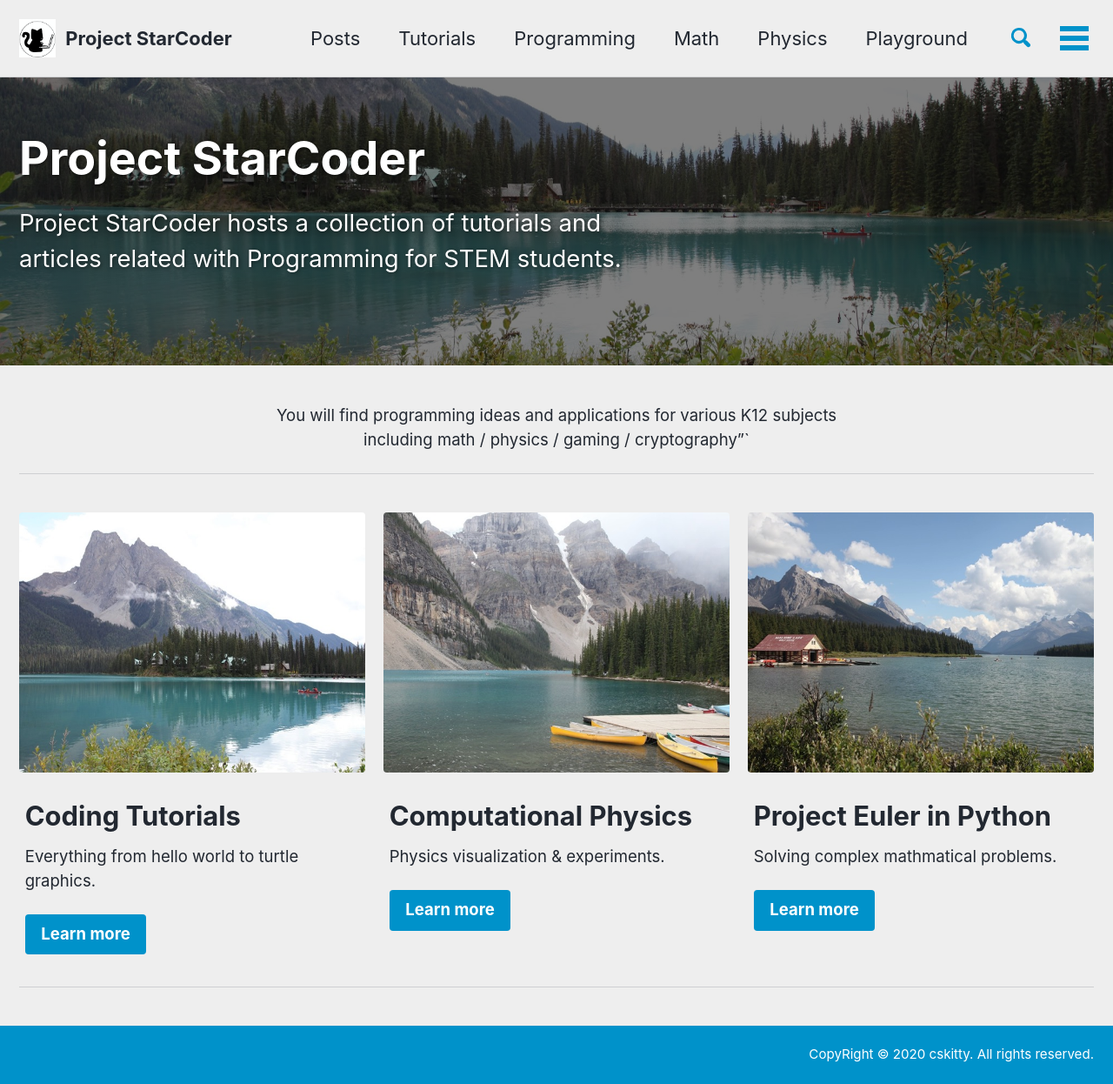
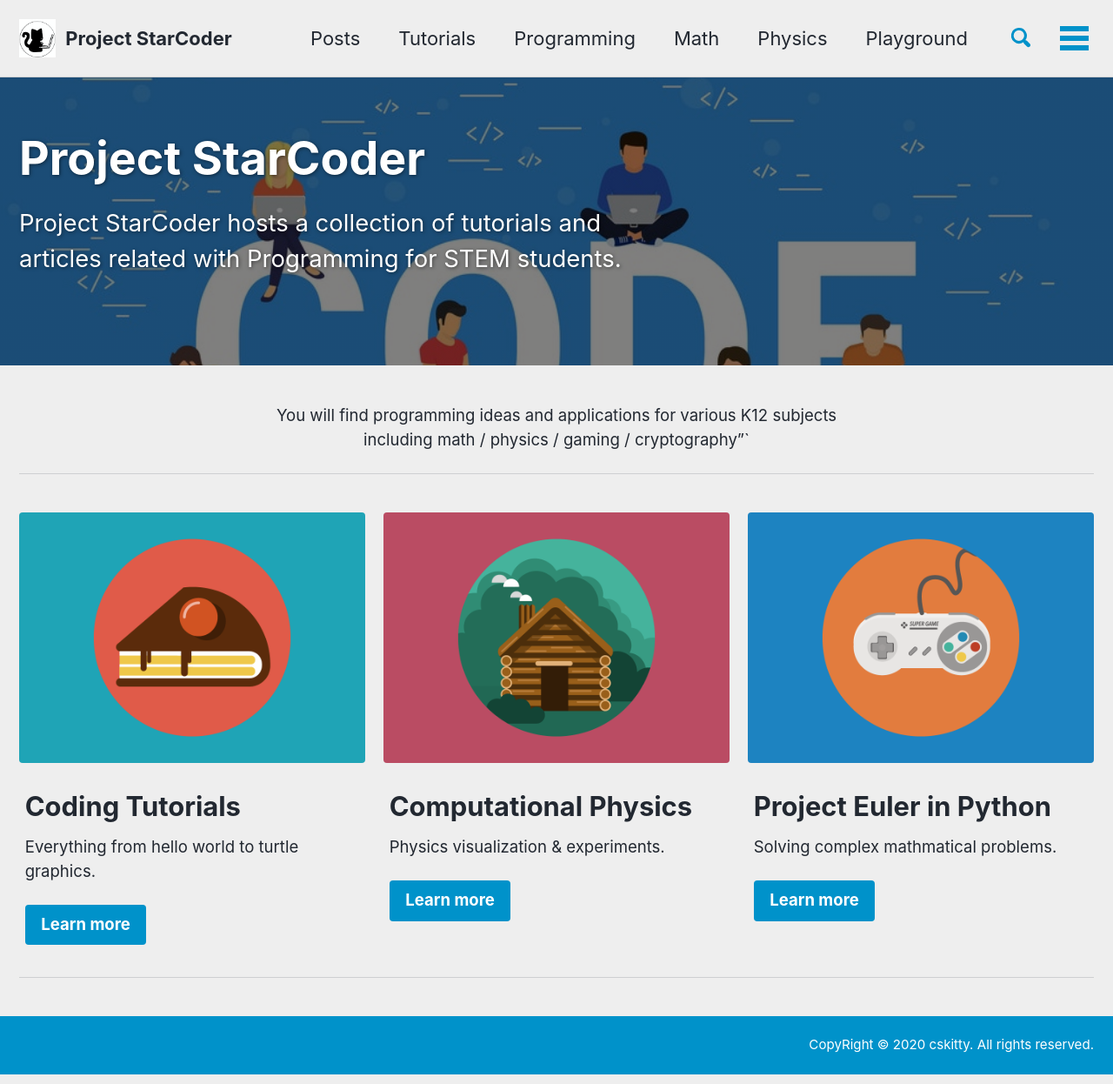
Before and after one commit to cskitty/cskitty.github.io, a Jekyll site: the page built from _pages/home.md, in a window 1280 px wide. Shown: the whole page at 87% size. Built offline with Jekyll 4.4.1, drawn with Linux system fonts in a browser that asks for light colours; cached includes are drawn as plain includes; nearby versions of some CDN libraries.

Commit message:
updated images

```diff
--- a/_pages/home.md
+++ b/_pages/home.md
@@ -6,26 +6,26 @@ date: 2016-03-23T11:48:41-04:00
 header:
   overlay_color: "#000"
   overlay_filter: "0.5"
-  overlay_image: /assets/images/banfflake1.jpg
+  overlay_image: /assets/images/starcoder.jpg
 excerpt: "Project StarCoder hosts a collection of tutorials and articles related with Programming for STEM students."
 intro:
   - excerpt: 'You will find programming ideas and applications for various K12 subjects including math / physics / gaming / cryptography"`'
 feature_row:
-  - image_path: assets/images/banfflake2.jpg
+  - image_path: assets/images/cake.png
     alt: "placeholder image 1"
     title: "Coding Tutorials"
     excerpt: "Everything from hello world to turtle graphics."
     url: "/categories/projects/"
     btn_class: "btn--primary"
     btn_label: "Learn more"
-  - image_path: /assets/images/banfflake3.jpg
+  - image_path: /assets/images/cabin.png
     alt: "placeholder image 2"
     title: "Computational Physics"
     excerpt: "Physics visualization & experiments."
     url: "/tags/physics/"
     btn_class: "btn--primary"
     btn_label: "Learn more"
-  - image_path: /assets/images/banfflake4.jpg
+  - image_path: /assets/images/game.png
     title: "Project Euler in Python"
     excerpt: "Solving complex mathmatical problems."
     url: "/tags/math/"
```
Also changed, not shown: assets/images/cabin.png (added), assets/images/cake.png (added), assets/images/circus.png (added), assets/images/game.png (added), assets/images/safe.png (added), assets/images/starcoder.jpg (added), assets/images/submarine.png (added).
